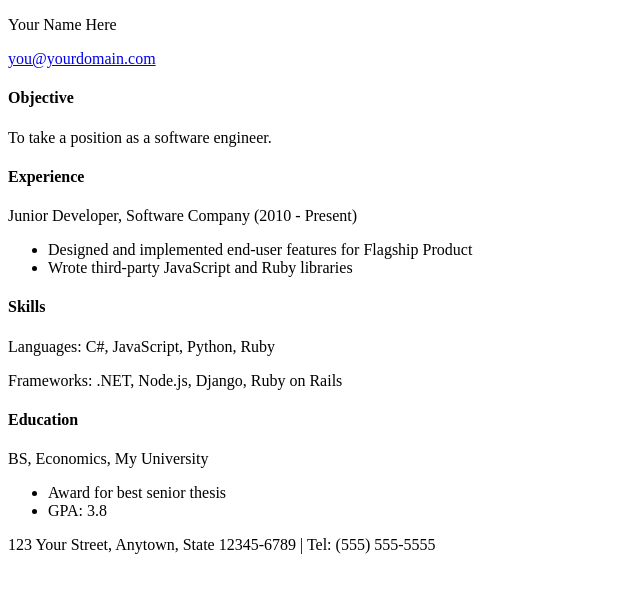
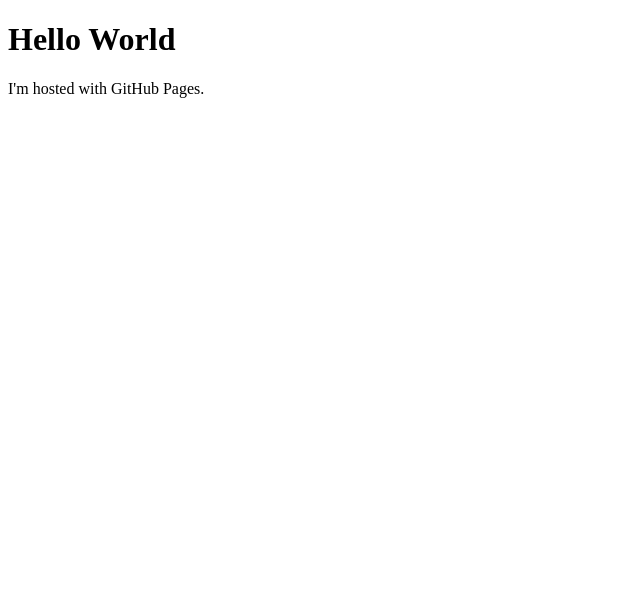
Before and after one commit to xinghai-zhang/the-xx.github.io, a plain HTML site: page index.html in a window 1280 px wide. Shown: the whole page, without its empty margins (0-640 px from the left). Drawn offline with Linux system fonts and the light colour scheme.

Commit message:
hello world

```diff
--- a/index.html
+++ b/index.html
@@ -1,36 +1,7 @@
 <!DOCTYPE html>
 <html>
-	<head>
-		<link type="text/css" rel="stylesheet" href="stylesheet.css"/>
-		<title></title>
-	</head>
-	<body>
-		<div id="header">
-			<p id="name">Your Name Here</p>
-			<a href="mailto:you@yourdomain.com"><p id="email">you@yourdomain.com</p></a>
-		</div>
-		<div class="left"></div>
-		<div class="right">
-			<h4>Objective</h4>
-			<p>To take a position as a software engineer.</p>
-			<h4>Experience</h4>
-			<p>Junior Developer, Software Company (2010 - Present)</p>
-			<ul>
-				<li>Designed and implemented end-user features for Flagship Product</li>
-				<li>Wrote third-party JavaScript and Ruby libraries</li>
-			</ul>
-			<h4>Skills</h4>
-			<p>Languages: C#, JavaScript, Python, Ruby</p>
-			<p>Frameworks: .NET, Node.js, Django, Ruby on Rails</p>
-			<h4>Education</h4>
-			<p>BS, Economics, My University</p>
-			<ul>
-				<li>Award for best senior thesis</li>
-				<li>GPA: 3.8</li>
-			</ul>
-		</div>
-		<div id="footer">
-			<p>123 Your Street, Anytown, State 12345-6789 | Tel: (555) 555-5555</p>
-		</div>
-	</body>
+<body>
+<h1>Hello World</h1>
+<p>I'm hosted with GitHub Pages.</p>
+</body>
 </html>
```
